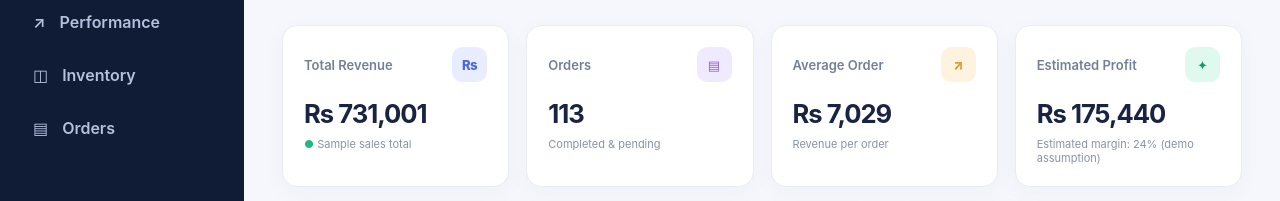
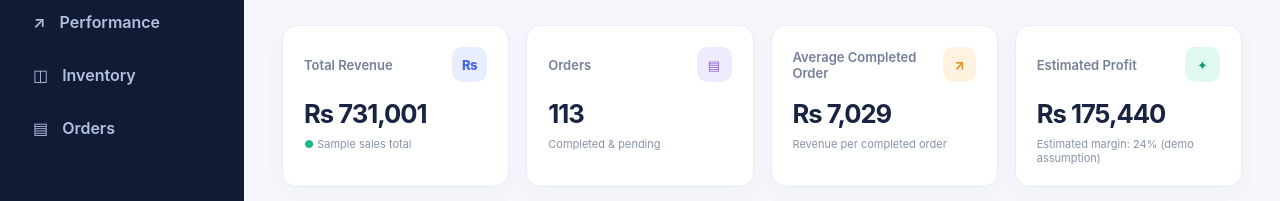
Before and after one commit to gahejodev/bussiness-analytics-dashboard, a plain HTML site: page index.html in a window 1280 px wide. Shown: the part 198-399 px from the top of the page. Drawn offline with Linux system fonts and the light colour scheme.

Commit message:
Clarify average completed order metric

```diff
--- a/index.html
+++ b/index.html
@@ -5,7 +5,7 @@
 <body><div class="app"><aside class="sidebar"><a class="brand" href="#overview"><span class="logo">◈</span><span>Insight<span class="accent">Board</span><small>BUSINESS INTELLIGENCE</small></span></a><div class="side-label">WORKSPACE</div><nav aria-label="Main navigation"><a href="#overview" class="active">▦ <span>Overview</span></a><a href="#performance">↗ <span>Performance</span></a><a href="#inventory">◫ <span>Inventory</span></a><a href="#orders">▤ <span>Orders</span></a></nav><div class="side-bottom"><span class="online-dot"></span> Demo workspace <small>Fictional sample data</small></div></aside>
 <main id="overview"><header class="topbar"><div class="breadcrumb">Workspace <span>/</span> <strong>Overview</strong></div><div class="top-right"><span class="demo-pill">● DEMO MODE</span><div class="avatar" aria-label="Demo user">IB</div></div></header>
 <div class="content"><div class="heading"><div><p class="eyebrow">YOUR BUSINESS AT A GLANCE</p><h1>Analytics Overview</h1><p class="subtitle">Track performance and spot opportunities in one place.</p></div><div class="actions"><label class="range-label" for="range">Period</label><select id="range" aria-label="Reporting period"><option value="7">Last 7 days</option><option value="30" selected>Last 30 days</option><option value="90">Last 90 days</option></select><button id="download" class="primary">↓ Export CSV</button></div></div>
-<section class="kpis" aria-label="Key performance indicators"><article class="kpi"><div class="kpi-head"><span>Total Revenue</span><span class="kpi-icon blue">₨</span></div><strong id="revenue">—</strong><p><span class="up">●</span> Sample sales total</p></article><article class="kpi"><div class="kpi-head"><span>Orders</span><span class="kpi-icon violet">▤</span></div><strong id="orderCount">—</strong><p>Completed & pending</p></article><article class="kpi"><div class="kpi-head"><span>Average Order</span><span class="kpi-icon amber">↗</span></div><strong id="aov">—</strong><p>Revenue per order</p></article><article class="kpi"><div class="kpi-head"><span>Estimated Profit</span><span class="kpi-icon green">✦</span></div><strong id="profit">—</strong><p id="margin">—</p></article></section>
+<section class="kpis" aria-label="Key performance indicators"><article class="kpi"><div class="kpi-head"><span>Total Revenue</span><span class="kpi-icon blue">₨</span></div><strong id="revenue">—</strong><p><span class="up">●</span> Sample sales total</p></article><article class="kpi"><div class="kpi-head"><span>Orders</span><span class="kpi-icon violet">▤</span></div><strong id="orderCount">—</strong><p>Completed & pending</p></article><article class="kpi"><div class="kpi-head"><span>Average Completed Order</span><span class="kpi-icon amber">↗</span></div><strong id="aov">—</strong><p>Revenue per completed order</p></article><article class="kpi"><div class="kpi-head"><span>Estimated Profit</span><span class="kpi-icon green">✦</span></div><strong id="profit">—</strong><p id="margin">—</p></article></section>
 <div class="grid-main" id="performance"><section class="card trend"><div class="card-head"><div><h2>Revenue Performance</h2><p>Daily revenue trend for the selected period</p></div><span class="tag">PKR</span></div><div id="chart" class="chart" role="img" aria-label="Revenue trend chart"></div><div class="chart-foot"><span><i class="legend-blue"></i> Revenue</span><span id="chartPeriod"></span></div></section><section class="card channels"><div class="card-head"><div><h2>Sales Channels</h2><p>Revenue distribution</p></div></div><div id="channelList"></div></section></div>
 <div class="grid-main lower"><section class="card"><div class="card-head"><div><h2>Top Categories</h2><p>Most popular product groups</p></div></div><div id="categoryList"></div></section><section class="card" id="inventory"><div class="card-head"><div><h2>Inventory Watchlist</h2><p>Items that may need restocking</p></div><span class="tag warning">Attention</span></div><div id="stockList"></div></section></div>
 <section class="card orders-card" id="orders"><div class="card-head"><div><h2>Recent Orders</h2><p>Latest transactions within the selected period</p></div><span class="tag" id="orderLabel"></span></div><div class="table-wrap"><table><thead><tr><th>Order ID</th><th>Customer</th><th>Date</th><th>Channel</th><th>Amount</th><th>Status</th></tr></thead><tbody id="orderRows"></tbody></table></div></section><footer>InsightBoard · Portfolio demonstration · All data is fictional and stored in this page.</footer></div></main></div><script src="app.js"></script></body></html>
```
